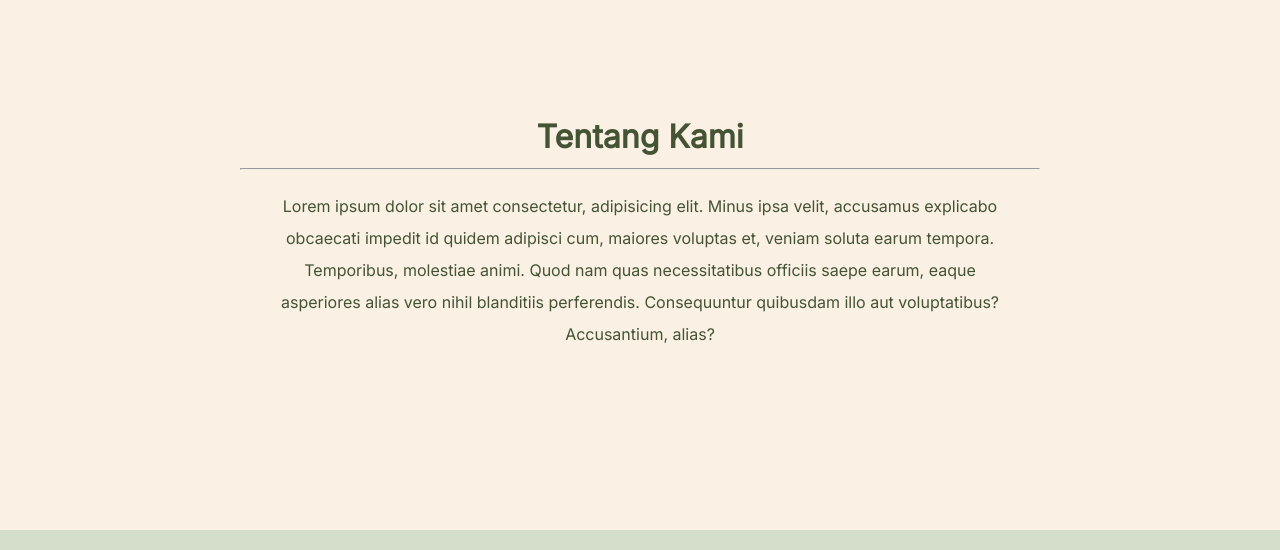
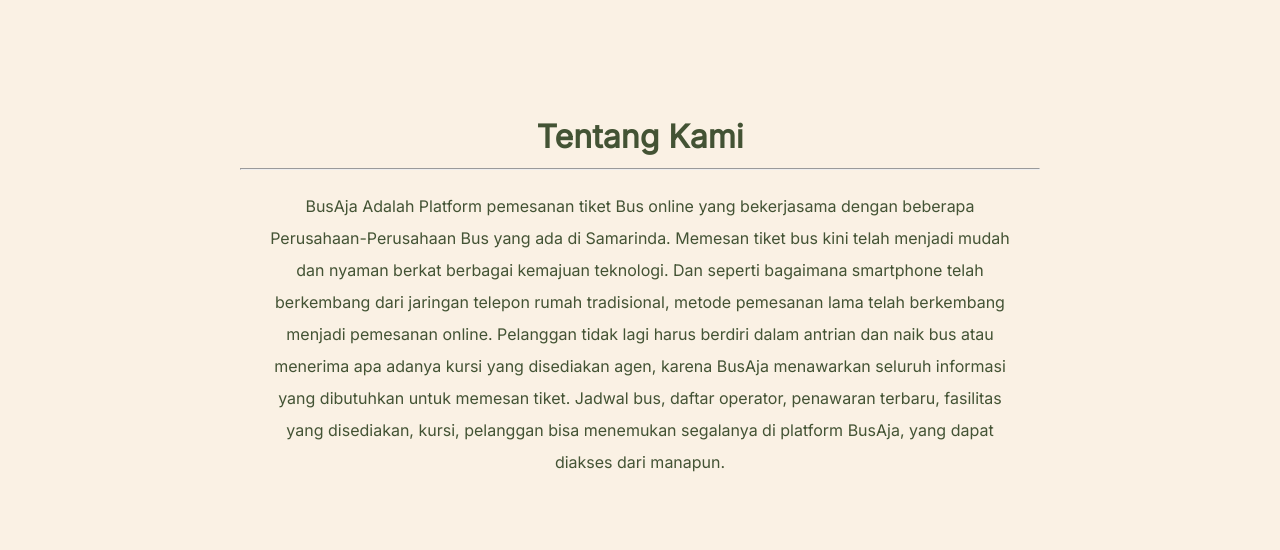
Before and after one commit to Feerse/BusAja, a plain HTML site: page index.html in a window 1280 px wide. Shown: the part 2832-3382 px from the top of the page. Drawn offline with Linux system fonts and the light colour scheme; a web font is replaced by a local one.

Commit message:
update tentang kami (BusAja)

```diff
--- a/index.html
+++ b/index.html
@@ -313,14 +313,20 @@
 					<hr />
 					<br />
 					<p>
-						Lorem ipsum dolor sit amet consectetur, adipisicing
-						elit. Minus ipsa velit, accusamus explicabo obcaecati
-						impedit id quidem adipisci cum, maiores voluptas et,
-						veniam soluta earum tempora. Temporibus, molestiae
-						animi. Quod nam quas necessitatibus officiis saepe
-						earum, eaque asperiores alias vero nihil blanditiis
-						perferendis. Consequuntur quibusdam illo aut
-						voluptatibus? Accusantium, alias?
+						BusAja Adalah Platform pemesanan tiket Bus online yang
+						bekerjasama dengan beberapa Perusahaan-Perusahaan Bus
+						yang ada di Samarinda. Memesan tiket bus kini telah
+						menjadi mudah dan nyaman berkat berbagai kemajuan
+						teknologi. Dan seperti bagaimana smartphone telah
+						berkembang dari jaringan telepon rumah tradisional,
+						metode pemesanan lama telah berkembang menjadi pemesanan
+						online. Pelanggan tidak lagi harus berdiri dalam antrian
+						dan naik bus atau menerima apa adanya kursi yang
+						disediakan agen, karena BusAja menawarkan seluruh
+						informasi yang dibutuhkan untuk memesan tiket. Jadwal
+						bus, daftar operator, penawaran terbaru, fasilitas yang
+						disediakan, kursi, pelanggan bisa menemukan segalanya di
+						platform BusAja, yang dapat diakses dari manapun.
 					</p>
 				</div>
 			</div>
```
